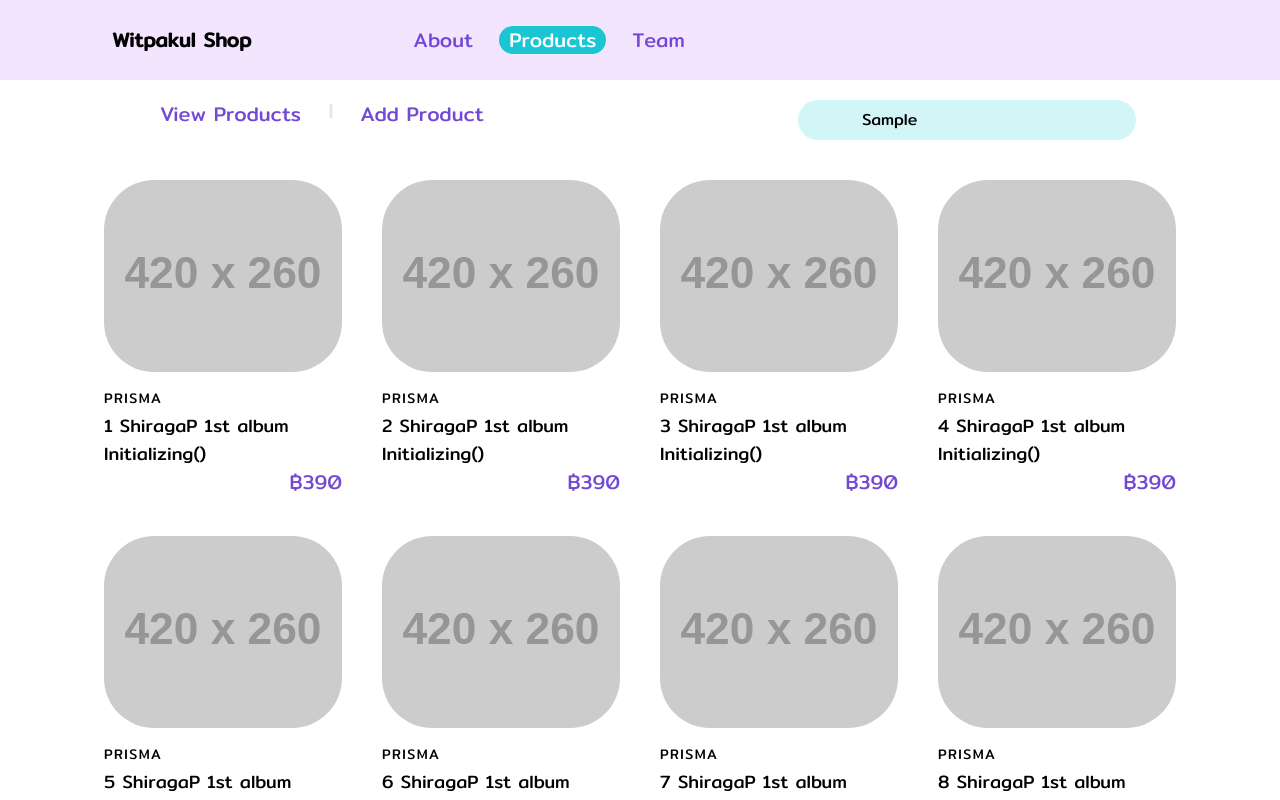
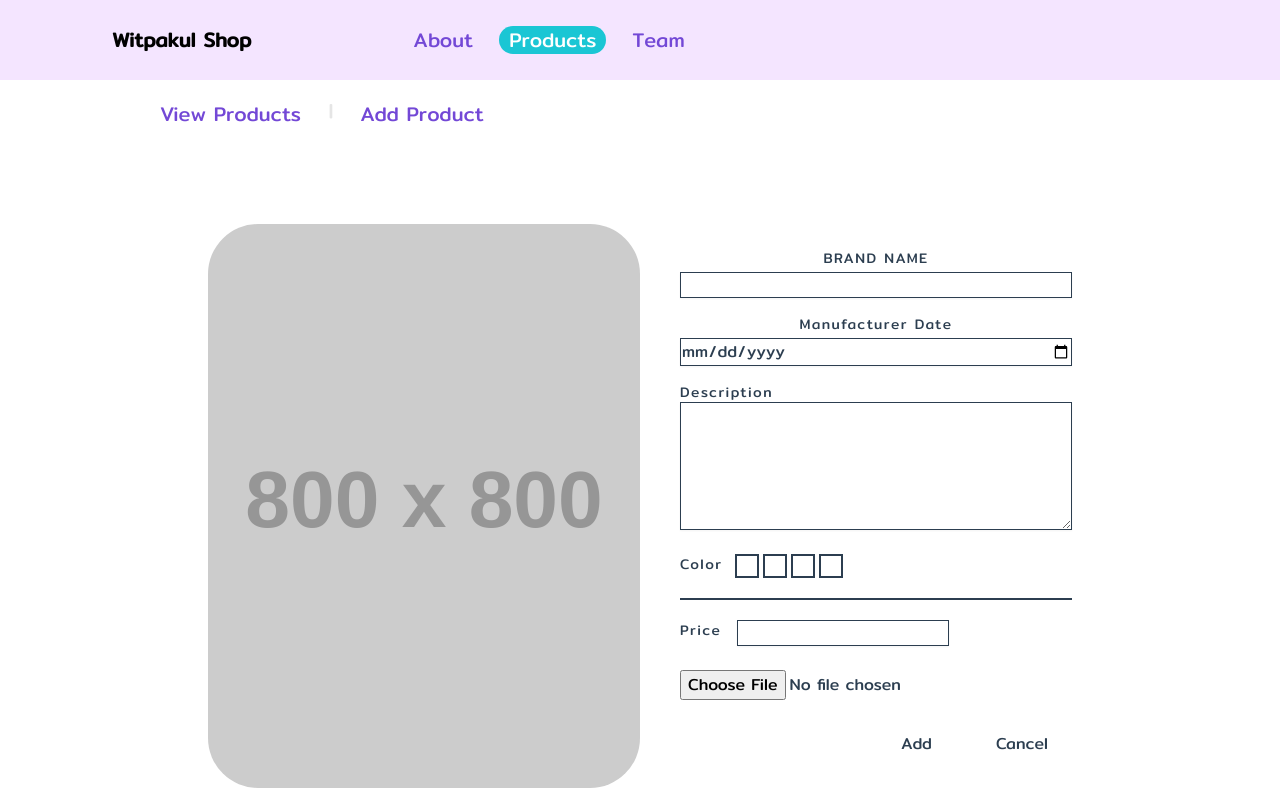
Before and after one commit to WitPaKul/Front_End, a Vue app: page /products in a window 1280 px wide. Both pictures are taken after typing "Sample" into the empty fields and a click on the button "Add Product". Shown: the top 800 px of the page. Built offline with nearby package versions, Linux system fonts and the light colour scheme.

Commit message:
[ADD] emit to add product view and show product view

```diff
--- a/src/components/addproducts.vue
+++ b/src/components/addproducts.vue
@@ -1,6 +1,19 @@
 <template>
 
-<section class="text-gray-900  body-font overflow-hidden">
+<section class="text-gray-900 body-font overflow-hidden px-20">
+  <div class="h-12 md:items-center">
+    <div class="p-5 pl-20 text-purple-dark md:float-left flex">
+      <button type='button' @click="handleViewProducts" class="font-medium text-xl text-purple-dark">
+        View Products
+      </button>
+    <div class="px-7 text-gray-light font-bold">
+      |
+    </div>
+      <button type='button' @click="handleAddProduct" class="font-medium text-xl text-purple-dark">
+        Add Product
+      </button>
+    </div>
+  </div>
   <div class="container px-5 py-24 mx-auto">
     <div class="lg:w-4/5 mx-auto flex flex-wrap">
       <img alt="ecommerce" class="lg:w-1/2 w-full lg:h-auto h-64 object-cover object-center rounded" src="https://dummyimage.com/800x800">
@@ -53,13 +66,18 @@
 <script>
 export default {
   name: "addproducts",
-
+  methods: {
+    handleViewProducts() {
+      console.log("handleViewProducts");
+      this.$emit("handleViewProductsEmit");
+    }
+  },
 };
 </script>
 
 <style scoped>
 @import "https://fonts.googleapis.com/css?family=Mitr";
-h1,h2,h3,p {
+h1,h2,h3,section {
   font-family: "Mitr", sans-serif;
 }
 </style>
--- a/src/components/productItems.vue
+++ b/src/components/productItems.vue
@@ -54,11 +54,8 @@ export default {
             }
             return products
         },
-        handleViewProducts() {
-            console.log("handleViewProducts");
-        },
         handleAddProduct() {
-            console.log("handleAddProduct");
+            this.$emit("handleAddProductEmit");
         }
     },
     mounted() {
--- a/src/views/Products.vue
+++ b/src/views/Products.vue
@@ -1,15 +1,36 @@
 <template>
   <navbar></navbar>
-  <product-items></product-items>
+  <addproducts v-if="addProductFlag" @handleViewProductsEmit="handleViewProducts"></addproducts>
+  <product-items v-if="viewProductsFlag" @handleAddProductEmit="handleAddProduct"></product-items>
   <footerbar></footerbar>
 </template>
 
 <script>
 import productItems from "../components/productItems.vue";
+import addproducts from "../components/addproducts.vue";
 
 export default {
   components: {
-    productItems
+    productItems,
+    addproducts
   },
+  data() {
+    return {
+      viewProductsFlag: true,
+      addProductFlag: false,
+    }
+  },
+  methods: {
+    handleViewProducts(){
+      console.log('handleAddProduct parent');
+      this.viewProductsFlag = true;
+      this.addProductFlag = false;
+    },
+    handleAddProduct(){
+      console.log('handleAddProduct parent');
+      this.viewProductsFlag = false;
+      this.addProductFlag = true;
+    }
+  }
 };
 </script>
```
